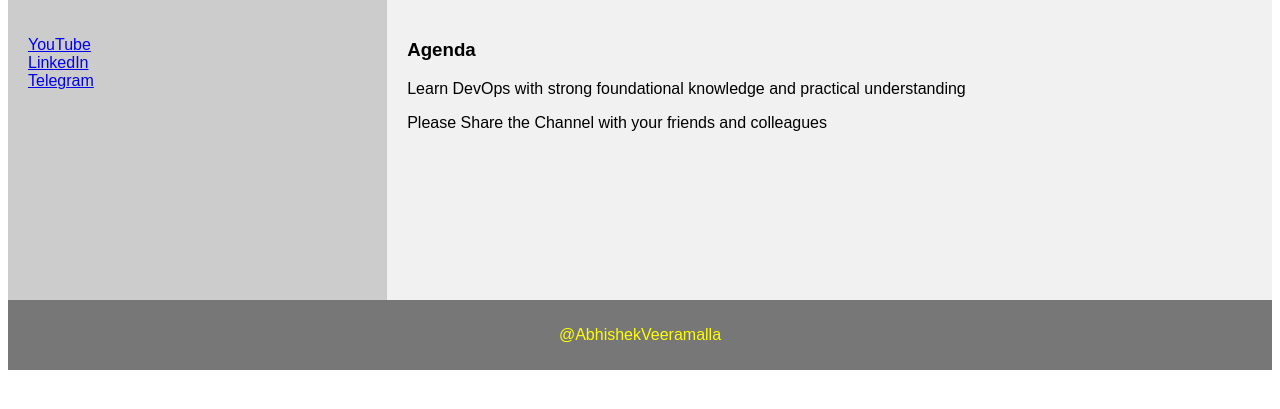
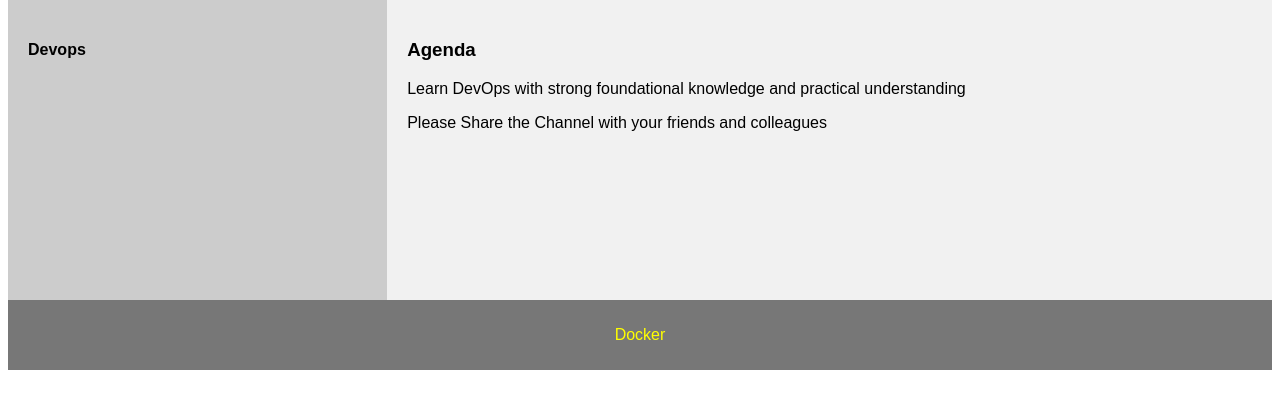
Before and after one commit to Nagesh05021993/Docker, a Django app: page /demo/ in a window 1280 px wide. Shown: the part 216-625 px from the top of the page. Run offline with Django 4.2, Linux system fonts and the light colour scheme.

Commit message:
Update demo_site.html

```diff
--- a/examples/python-web-app/devops/demo/templates/demo_site.html
+++ b/examples/python-web-app/devops/demo/templates/demo_site.html
@@ -79,9 +79,7 @@ footer {
 <section>
   <nav>
     <ul>
-      <li><a href="www.youtube.com/@AbhishekVeeramalla">YouTube</a></li>
-      <li><a href="www.linkedin.com/in/abhishek-veeramalla-77b33996/">LinkedIn</a></li>
-      <li><a href="https://telegram.me/abhishekveeramalla">Telegram</a></li>
+    <h4>Devops</h4>
     </ul>
   </nav>
 
@@ -93,7 +91,7 @@ footer {
 </section>
 
 <footer>
-  <p>@AbhishekVeeramalla</p>
+  <p>Docker</p>
 </footer>
 
 </body>
```
